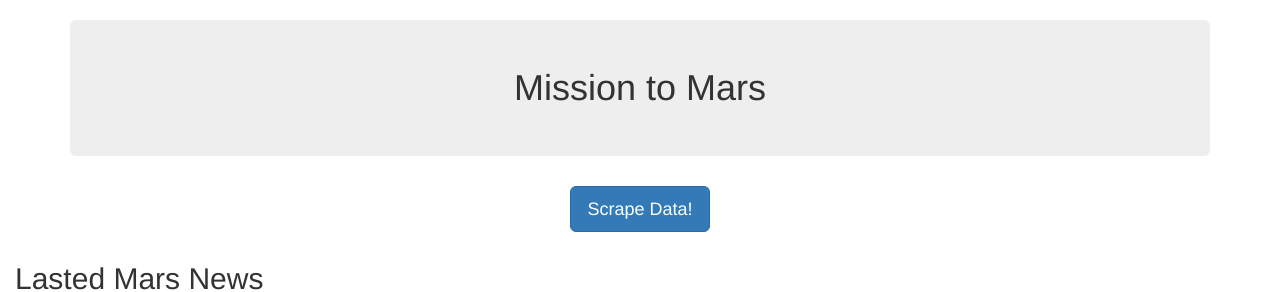
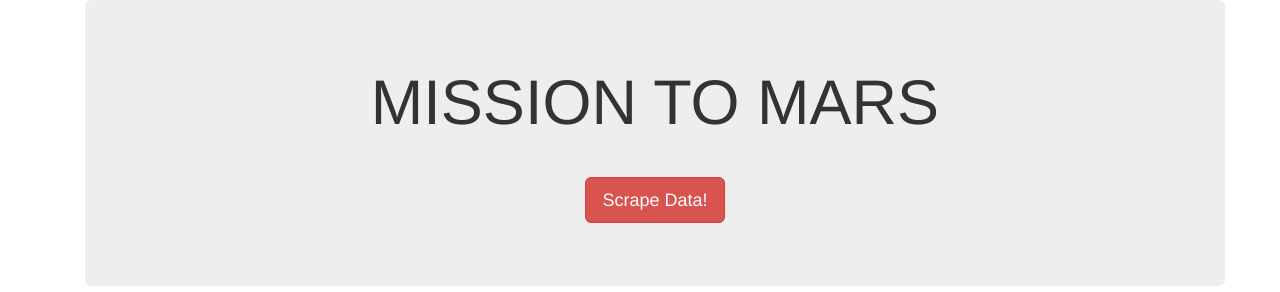
Before and after one commit to abpuccini/web-scraping-challenge, a Flask app: template templates/index.html in a window 1280 px wide. Shown: the top 292 px of the page. Run offline with Flask 2, Linux system fonts and the light colour scheme; the template is opened without the code that fills it, so the values that code supplies are empty; some libraries are stand-ins or nearby versions.

Commit message:
Adjust index.html

```diff
--- a/static/style.css
+++ b/static/style.css
@@ -0,0 +1,26 @@
+/* Scrape Button */
+.button {
+    margin-top: 40px
+}
+
+.f_img {
+    width: 5%;
+    height: 5%;
+}
+
+.bold {
+    font-weight: bold;
+}
+
+
+.figure {
+    font-weight: bold;
+}
+
+img img-fluid img-thumbnail {
+    padding: 5px;
+}
+
+p {
+    margin: 20px 20px 20px;
+}
--- a/templates/index.html
+++ b/templates/index.html
@@ -2,47 +2,78 @@
 <html lang="en">
 
 <head>
+
     <meta charset="UTF-8">
+    <title>Mission to Mars</title>
+    <!--Instruct browser to control the page's dimensions and scaling-->
     <meta name="viewport" content="width=device-width, initial-scale=1.0">
-    <meta http-equiv="X-UA-Compatible" content="ie=edge">
-    <title>Mission to Mars</title>
-    <link rel="stylesheet" href="https://maxcdn.bootstrapcdn.com/bootstrap/3.3.7/css/bootstrap.min.css">
+
+    <!-- Bring in our bootstrap stylesheet -->
+    <link rel="stylesheet" href="https://maxcdn.bootstrapcdn.com/bootstrap/3.3.7/css/bootstrap.min.css" />
+
+    <!--Bring in the css style sheet-->
+    <link rel="stylesheet" href="../static/style.css" />
+
 </head>
 
 <body>
-    <div class="container-fluid">
+    <div class="container">
         <div class="container text-center">
-            <h1 class="jumbotron">Mission to Mars</h1>
-            <p><a class="btn btn-primary btn-lg" href="/scrape" role="button">Scrape Data!</a></p>
+            <div class="jumbotron">
+                <h1>MISSION TO MARS</h1>
+                <p class="button">
+                    <a class="btn btn-danger btn-lg" href="/scrape" role="button">Scrape Data!</a>
+                </p>
+            </div>
         </div>
-        <div>
+
+        <div class="container">
             <h2>Lasted Mars News</h2>
-            <h3>{{ mars_data.news_title }}</h3>
+            <hr>
+            <h4>{{ mars_data.news_title }}</h4>
             <p>{{ mars_data.news_p }}</p>
         </div>
-        <div container>
-            <div row>
-                <div col-6>
-                    <h2>Featured Mars Image</h2>
-                    <img src={{ mars_data.img_url }} alt='featured_img' />
+
+        <div class="container">
+            <div class="row">
+                <div class="col-lg-7 col-md-12">
+                    <div class="box">
+                        <h2>Featured Mars Image</h2>
+                        <hr>
+                        <img class="img-fluid img-thumbnail" src={{ mars_data.img_url }} alt='featured_img' />
+                    </div>
                 </div>
-                <div col-6>
-                    <h3>Mar Facts</h3>
-                    <table>{{mars_data.facts | safe}}</table>
+                <div class="col-lg-5 col-md-12">
+                    <div class="box"></div>
+                    <h2>Mars Facts</h2>
+                    <hr>
+                    <p>{{mars_data.facts | safe}}</p>
                 </div>
             </div>
         </div>
-        <div container>
-            <div row>
-                <div col-3>{% for img in mars_data.hemisphere %}
-                    <img src={{img.img_url}} />
-                    <p>{{img.title}}</p>
-                    {% endfor %}
+
+        <div class="container">
+            <h2 style="text-align: center;">Mars Hemisphere</h2>
+            <hr>
+            <div class="row">
+                {% for img in mars_data.hemisphere %}
+                <div class="col-lg-3 col-sm-6">
+                    <div class="box">
+                        <div style="padding: 10px 10px 10px 10px" class="row">
+                            <img class="img-fluid img-thumbnail" src={{img.img_url}} />
+                        </div>
+                        <div class="row">
+                            <p style="font-size: 17px; font-weight: bold; margin: 5px 20px 20px;">{{img.title}}</p>
+                        </div>
+                    </div>
                 </div>
+                {% endfor %}
             </div>
         </div>
+
+
     </div>
-    </div>
+
 </body>
 
 </html>
```
Also changed, not shown: scrape_mars.py (+13 -1 lines).
